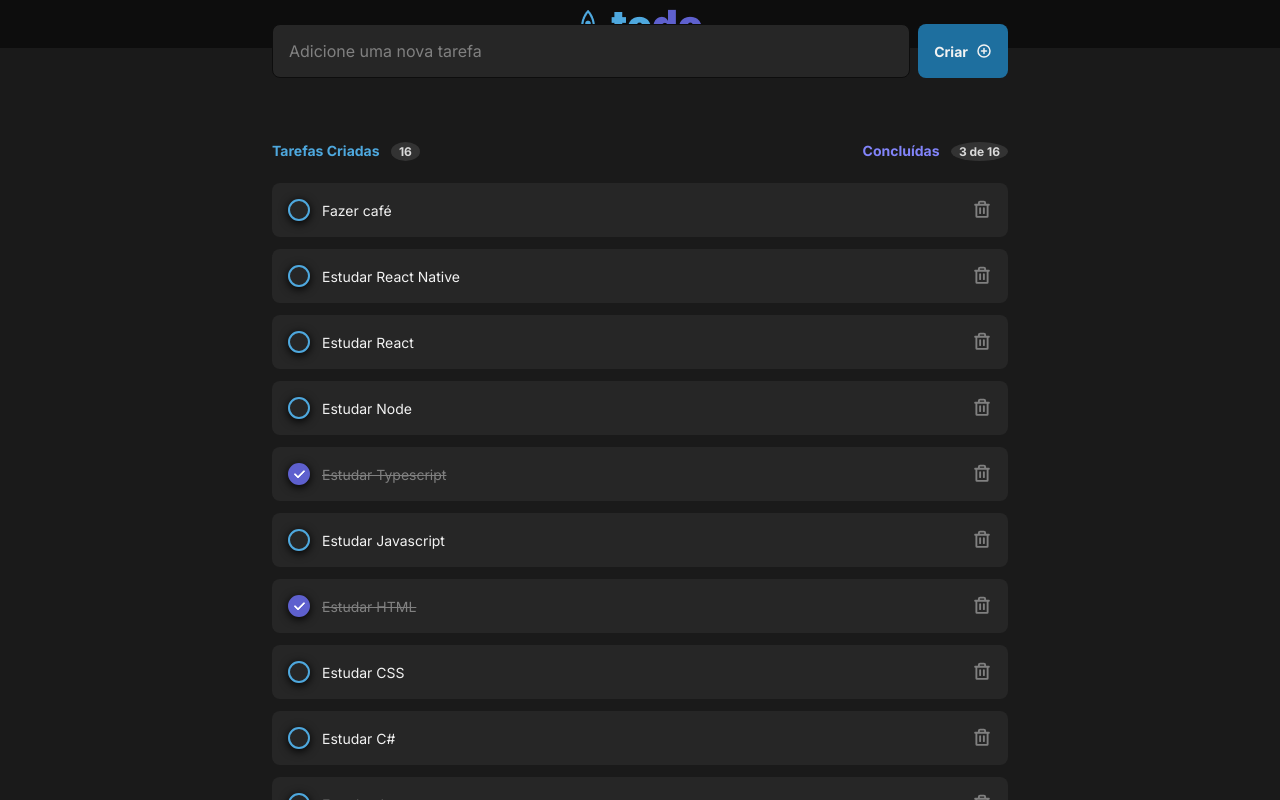
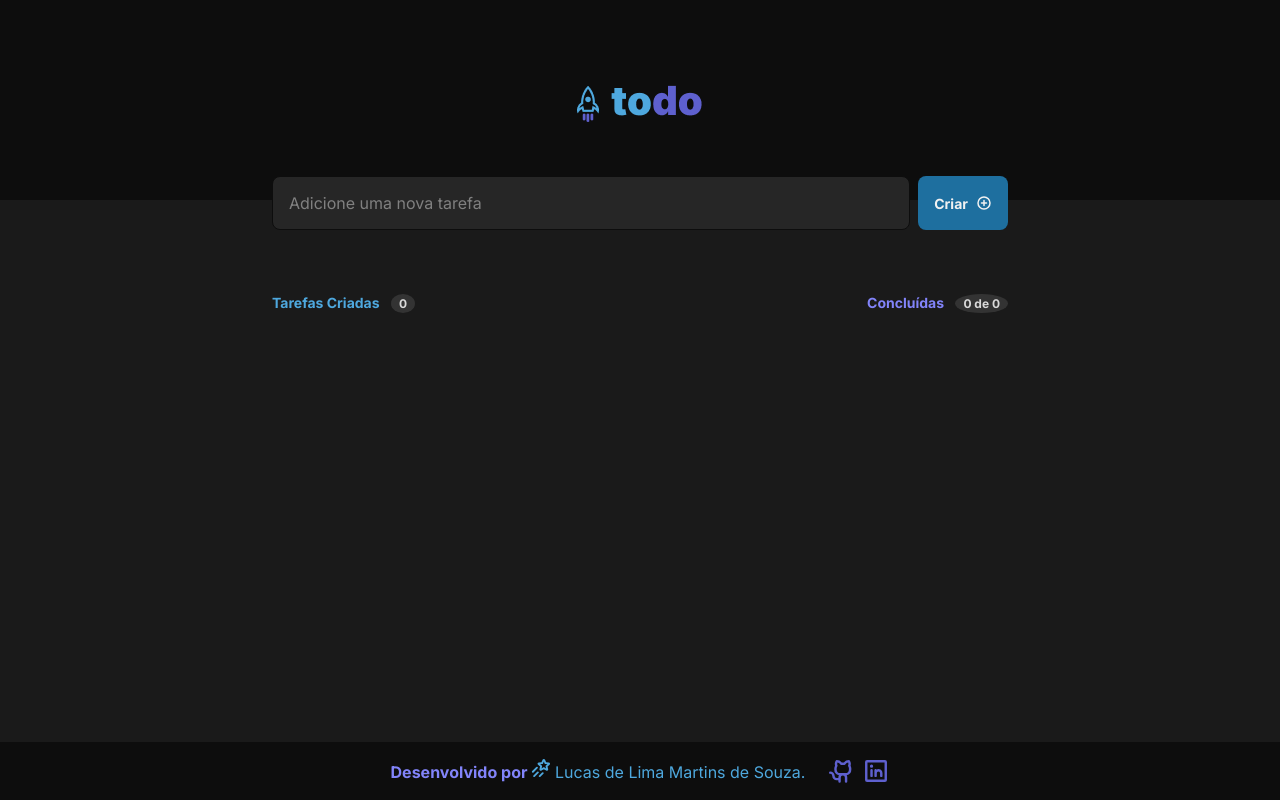
Before and after one commit to Aszurar/tododark, a React (Vite) app: page / in a window 1280 px wide. Built offline with nearby package versions, Linux system fonts and the light colour scheme; the HTML template or start-up script is replaced by a standard one.

Commit message:
:sparkles: Uso das funções de persistência de dados com localStorage :sparkles:

```diff
--- a/src/components/Main/index.tsx
+++ b/src/components/Main/index.tsx
@@ -3,21 +3,30 @@ import { v4 as uuidv4 } from 'uuid';
 
 import { AddButton } from "../AddButton";
 import { Input } from "../Input";
-import { TaskCard } from "../TaskCard";
+import { TaskCard, TaskCardMemoized } from "../TaskCard";
 
 import { MAX_TASK_TITLE_LENGTH, TASKS_LIST_DEFAULT, TaskProps } from "../../dto/taskDTO";
 
 import styles from './styles.module.css';
+import { taskCreate } from "../../storage/tasks/tasksCreate";
+import { tasksGetAll } from "../../storage/tasks/tasksGetAll";
+import { tasksDelete } from "../../storage/tasks/tasksDelete";
+import { taskCheck } from "../../storage/tasks/tasksCheck";
 
 export function Main() {
   const [task, setTask] = useState("");
-  const [tasksList, setTasksList] = useState<TaskProps[]>(TASKS_LIST_DEFAULT);
+  const [tasksList, setTasksList] = useState<TaskProps[]>([]);
 
   const tasksListQuantity = tasksList.length;
   const tasksListCheckedQuantity = tasksList.filter(task => task.isChecked).length;
 
   function handleChangeTask(event: ChangeEvent<HTMLInputElement>) {
     setTask(event.target.value);
+  }
+
+  function updateTasksList() {
+    const tasksListUpdated = tasksGetAll();
+    setTasksList(tasksListUpdated);
   }
 
   function handleAddTask(event: FormEvent) {
@@ -39,29 +48,26 @@ export function Main() {
         : task;
 
     const newTask: TaskProps = {
-      id: uuidv4(),
+      id: crypto.randomUUID(),
       title: taskFormatted,
       isChecked: false,
+      createdAt: new Date()
     };
 
-    setTasksList(prevState => [...prevState, newTask]);
+    taskCreate(newTask);
+    updateTasksList();
     setTask('');
+
   }
 
   function handleCheckTask(id: string) {
-    const tasksListUpdated = tasksList.map(task => {
-      if (task.id === id) {
-        task.isChecked = !task.isChecked;
-      }
-      return task;
-    })
-
-    setTasksList(tasksListUpdated);
+    taskCheck({ id })
+    updateTasksList();
   }
 
   function handleDeleteTask(id: string) {
-    const newtasksListUpdated = tasksList.filter(task => task.id !== id);
-    setTasksList(newtasksListUpdated);
+    tasksDelete({ id });
+    updateTasksList();
   }
 
   const tasksCardsList = tasksList.map((task) =>
@@ -70,15 +76,20 @@ export function Main() {
       id={task.id}
       title={task.title}
       isChecked={task.isChecked}
+      createdAt={task.createdAt}
       handleCheckTask={() => handleCheckTask(task.id)}
       handleDeleteTask={() => handleDeleteTask(task.id)}
     />
-
   );
 
   useEffect(() => {
     console.log(tasksList);
+    console.log("testeando:",)
   }, [tasksList]);
+
+  useEffect(() => {
+    updateTasksList();
+  }, [])
 
   return (
     <main className={styles.main}>
```
